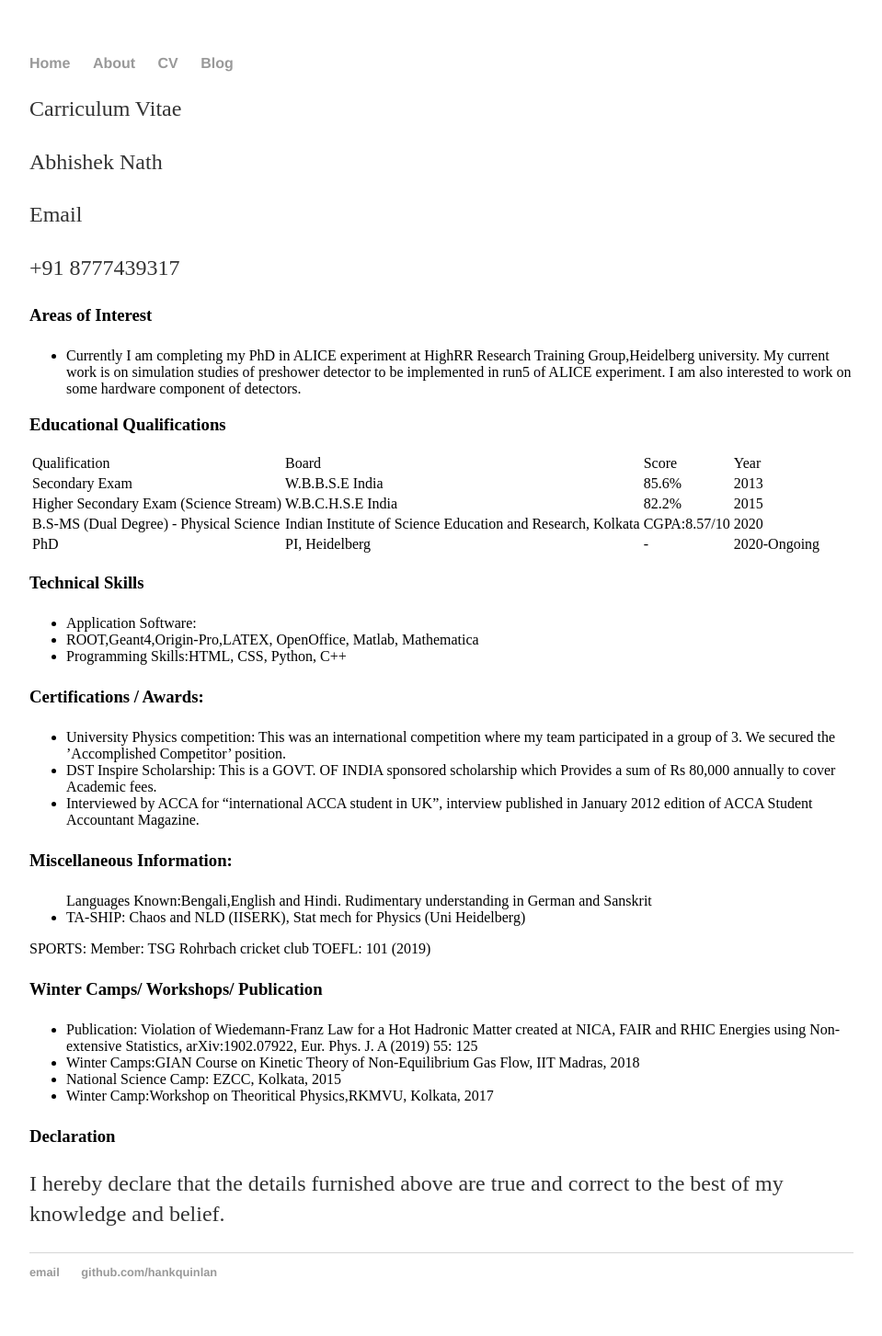
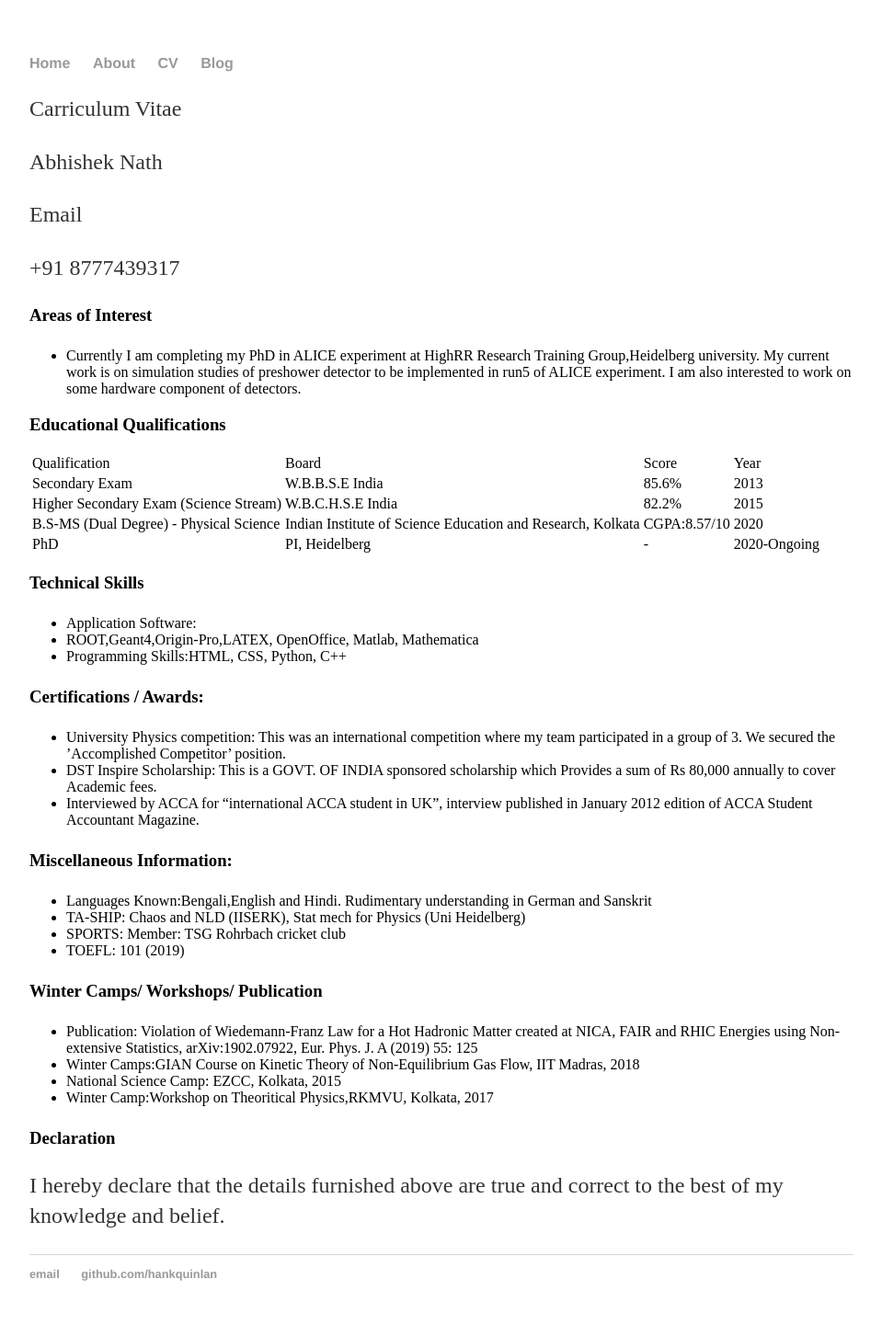
Before and after one commit to an15ms157/abhishek.github.io, a Jekyll site: the page built from cv/index.html, in a window 1280 px wide. Shown: the whole page at 92% size, without its empty margins (160-1119 px from the left). Built offline with Jekyll 4.4.1, drawn with Linux system fonts in a browser that asks for light colours.

Commit message:
Update index.html

```diff
--- a/cv/index.html
+++ b/cv/index.html
@@ -74,13 +74,18 @@ in a group of 3. We secured the ’Accomplished Competitor’ position.</li>
             <h3>Miscellaneous Information:</h3>
             <p>
             <ul>
-                <span id="course-name">Languages Known:</span>Bengali,English and Hindi. Rudimentary understanding in German and Sanskrit</li>
-                <li>
-                <span id="course-name">TA-SHIP:</span> Chaos and NLD (IISERK), Stat mech for Physics (Uni Heidelberg) </li> </ul>
-                <span id="course-name">SPORTS:</span> Member: TSG Rohrbach cricket club </li> </ul>
-                <span id="course-name">TOEFL:</span> 101 (2019) </li> </ul>
+             <li>
+             <span id="course-name">Languages Known:</span>Bengali,English and Hindi. Rudimentary understanding in German and Sanskrit</li>
+             <li>
+              <span id="course-name">TA-SHIP:</span> Chaos and NLD (IISERK), Stat mech for Physics (Uni Heidelberg) </li>
+             <li>
+              <span id="course-name">SPORTS:</span> Member: TSG Rohrbach cricket club </li>
+             <li>
+              <span id="course-name">TOEFL:</span> 101 (2019) </li> </ul>
             </p>
+
             <h3>Winter Camps/ Workshops/ Publication</h3>
+
             <p>
             <ul>
                 <li>
```
